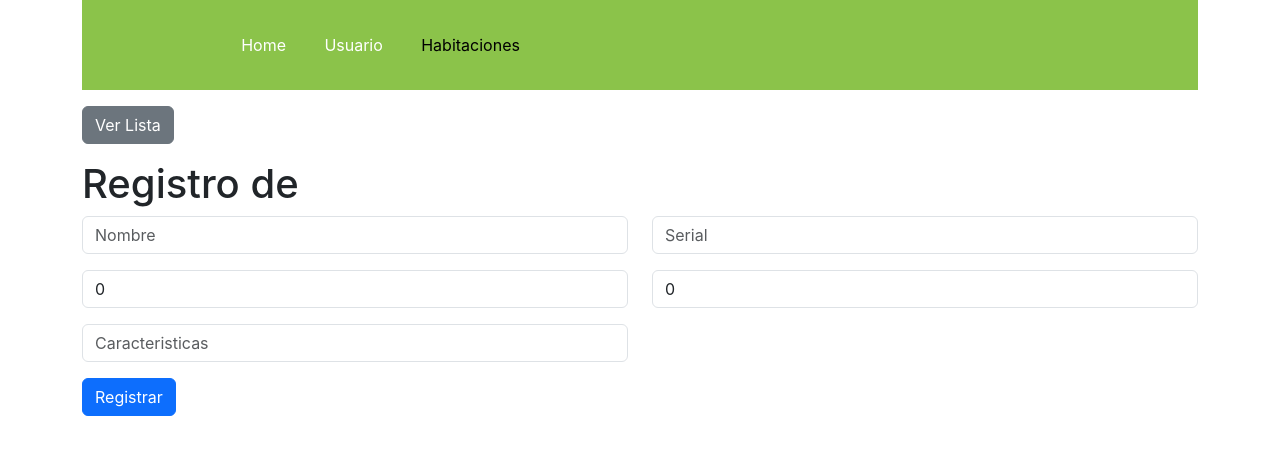
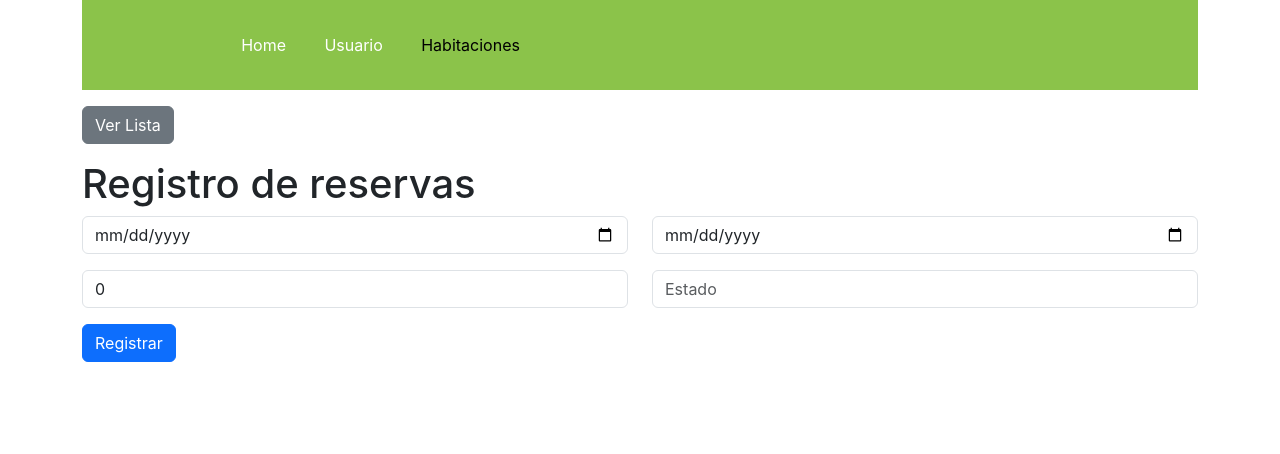
Before and after one commit to LuisLozanoDesarrollador23/Front-Habilitacion, a React (Create React App) app: page /Room in a window 1280 px wide. Both pictures are taken after a click on the button "Crear nuevo registro". Shown: the top 454 px of the page. Built offline with nearby package versions, Linux system fonts and the light colour scheme; no server answers.

Commit message:
Creación de habitaciones

```diff
--- a/src/Components/Room/RoomForm.js
+++ b/src/Components/Room/RoomForm.js
@@ -1,74 +1,118 @@
-import React, { useEffect, useState } from 'react'
+import React, {useEffect, useState} from 'react'
 
 
 function RoomForm(props) {
-    const {getRoom,setRoom,onSave} = props;
-    const[thisMachine, SetThisMachine] = useState({
-        _id:null,
-        name:"",
-        serial:"",
-        price:0,
-        stock:0,
-        status:"",
-        characteristics:""
+    const {getRoom, setRoom, onSave} = props;
+    const [thisRoom, SetThisRoom] = useState({
+        dateInit: null,
+        dateFinish: null,
+        amount: 0,
+        price: 0,
+        status: "",
+        resposibleUser:
+            {
+                idType: "",
+                idNumber: "",
+                name: "",
+                nationality: "",
+                phone: "",
+                rol: "",
+                state: "",
+                municipality: "",
+                address: "",
+                dateOfBirth: "",
+                gender: "",
+                email: "",
+            },
+        companions: [
+            {
+                document: "",
+                name: "",
+                dateOfBirth: "",
+                gender: "",
+                idType: "",
+            },
+        ],
     })
 
-    const limpiar = () =>{
+    const limpiar = () => {
         console.log('Limpia')
-        SetThisMachine({
-        _id:null,
-        name:"",
-        serial:"",
-        price:0,
-        stock:0,
-        status:"",
-        characteristics:""
+        SetThisRoom({
+            dateInit: null,
+            dateFinish: null,
+            amount: 0,
+            price: 0,
+            status: "",
+            resposibleUser:
+                {
+                    idType: "C.C",
+                    idNumber: "123456789",
+                    name: "Luis Francisco",
+                    nationality: "Colombiano",
+                    phone: "3124567891",
+                    rol: "Agente",
+                    state: "Validado",
+                    municipality: "Santander",
+                    address: "Dirección de prueba",
+                    dateOfBirth: "2018-02-12",
+                    gender: "Masculino",
+                    email: "luisfrancisco@correo.com",
+                },
+            companions: [],
         })
     }
 
     useEffect(() => {
-        if (setRoom){
+        if (setRoom) {
             console.log(setRoom)
-            SetThisMachine(setRoom);
+            SetThisRoom(setRoom);
         }
     }, [])
 
-    if (thisMachine === null){
+    if (thisRoom === null) {
         limpiar();
     }
 
     const handleChange = (e) => {
-        SetThisMachine({
-            ...thisMachine,[e.target.name]:e.target.value
+        SetThisRoom({
+            ...thisRoom, [e.target.name]: e.target.value
         });
     };
 
     const onClickGuardar = (e) => {
         e.preventDefault();
-        thisMachine.status = true;
-        onSave(thisMachine);
+        onSave(thisRoom);
         limpiar();
     };
 
     return (
         <div>
             <div className='Login-contener'>
-        <h1>Registro de </h1>
+                <h1>Registro de reservas</h1>
                 <div className="row">
                     <div className="col-6">
-                <input className='form-control col-6' placeholder='Nombre' name='name' value={thisMachine.name} onChange={(e) => {handleChange(e)}}></input>
+                        <input type="date" className='form-control col-6' placeholder='F. inicio' name='dateInit'
+                               value={thisRoom.dateInit} onChange={(e) => {
+                            handleChange(e)
+                        }}></input>
                     </div>
                     <div className="col-6">
-                <input className='form-control col-6' placeholder='Serial' name='serial' value={thisMachine.serial} onChange={(e) => {handleChange(e)}}></input>
+                        <input type="date" className='form-control col-6' placeholder='F. inicio' name='dateFinish'
+                               value={thisRoom.dateFinish} onChange={(e) => {
+                            handleChange(e)
+                        }}></input>
                     </div>
                     <div className="col-6">
-                <input className='form-control col-6 mt-3' placeholder='Precio' name='price' type='number' value={thisMachine.price} onChange={(e) => {handleChange(e)}}></input>
+                        <input className='form-control col-6 mt-3' placeholder='Cantidad' name='amount' type='number'
+                               value={thisRoom.amount} onChange={(e) => {
+                            handleChange(e)
+                        }}></input>
                     </div>
                     <div className="col-6">
-                <input className='form-control col-6 mt-3' placeholder='Stock' name='stock' type='number' value={thisMachine.stock} onChange={(e) => {handleChange(e)}}></input>
-            </div>
-            <div className="col-6">
-                <input className='form-control col-6 mt-3' placeholder='Caracteristicas' name='characteristics' value={thisMachine.characteristics} onChange={(e) => {handleChange(e)}}></input>
+                        <input className='form-control col-6 mt-3' placeholder='Estado' name='status' type='text'
+                               value={thisRoom.status} onChange={(e) => {
+                            handleChange(e)
+                        }}></input>
                     </div>
                 </div>
             </div>
```
Lines whose indentation alone changed are shown as unchanged.
